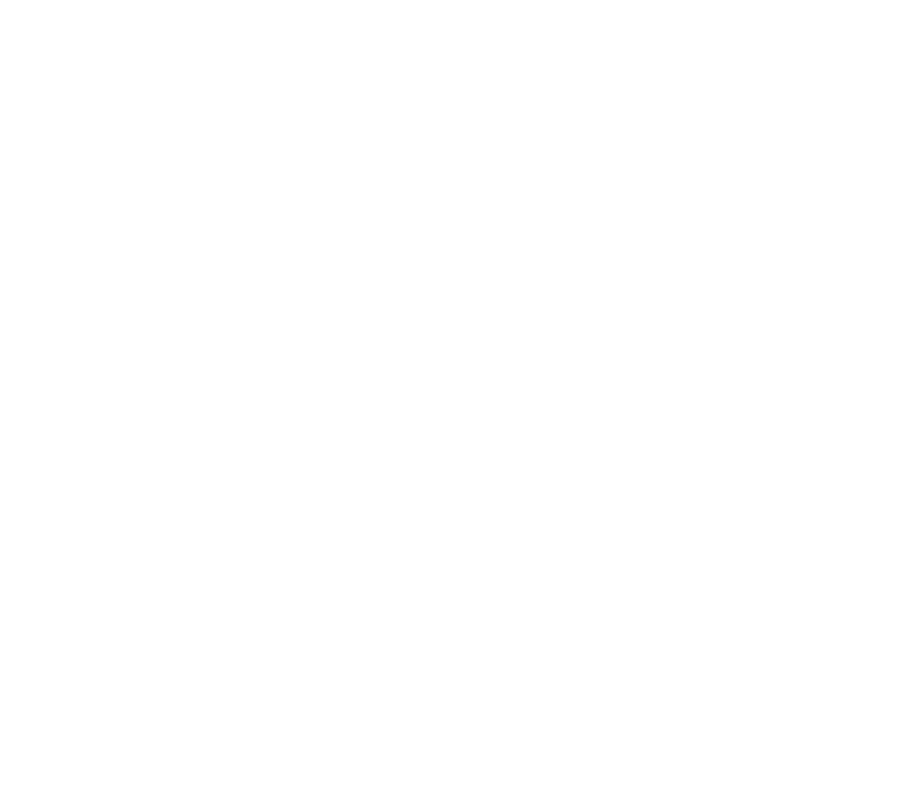
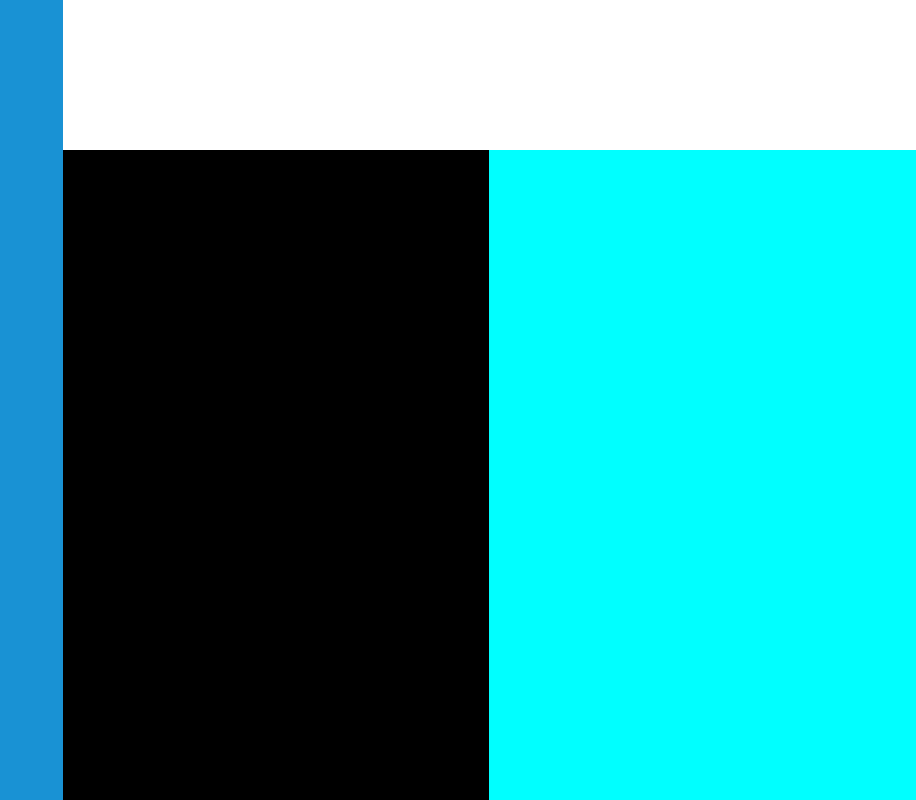
Before and after one commit to Joe-Weingart/Joe-Weingart.github.io, a plain HTML site: page index.html in a window 1280 px wide. Shown: the whole page, without its empty margins (364-1280 px from the left). Drawn offline with Linux system fonts and the light colour scheme.

Commit message:
Initial commit

```diff
--- a/index.html
+++ b/index.html
@@ -3,14 +3,17 @@
 <head>
     <meta charset="UTF-8">
     <meta name="viewport" content="width=device-width, initial-scale=1.0">
+    <link rel="stylesheet" href="styles.css">
     <title>Document</title>
 </head>
 <body>
-    <header></header>
+
     <div class="content">
-        <header></header>
-        <div class="dash"></div>
+        <header class="head"></header>
+        <div class="dash"><p></p></div>
         <div class="sub"></div>
+        <div class="projects"></div>
+        <div class="comments"></div>
     </div>
 </body>
 </html>
--- a/styles.css
+++ b/styles.css
@@ -1,3 +1,36 @@
+html, body {
+    margin:0px;
+  }
+
 .content {
     display: grid;
+    height: 100vh;
+    width: 100vw;
+    background-color: #e2e8f1;
+    grid-template-columns: min(20vw,1fr) 4fr min(15vw, 1fr);
+    grid-template-rows: 150px 5fr;
+    grid-template-areas:
+    "d h h"
+    "d p c";
 }
+
+.dash {
+    grid-area: d;
+    background-color: #1992d4;
+}
+
+.head{
+    grid-area: h;
+    background-color: #FFFFFF;
+    box-shadow: 0px 5px 2px rgb(199, 198, 198);
+}
+
+.comments {
+    grid-area: c;
+    background-color: aqua;
+}
+
+.projects {
+    grid-area: p;
+    background-color: black;
+}
```
